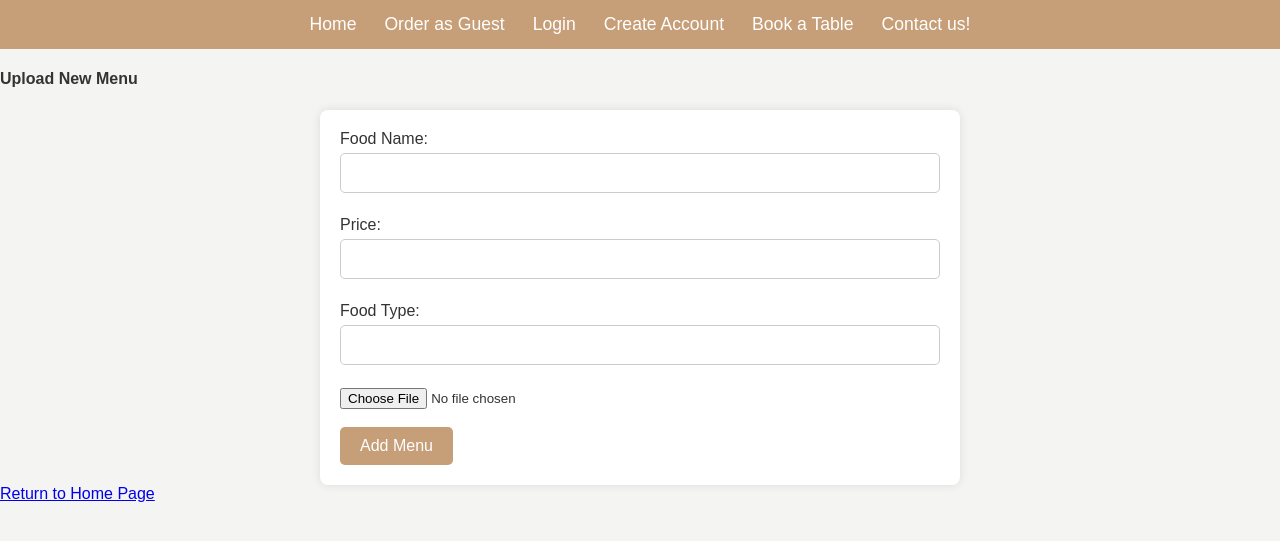
After one commit to AAquaas/Bean-and-Brew-breif, a Flask app: page /addfood in a window 1280 px wide. The commit adds this page. Shown: the top 541 px of the page. Run offline with Flask 3, Linux system fonts and the light colour scheme.

Commit message:
Add files via upload

```diff
--- a/main.py
+++ b/main.py
@@ -1,3 +1,4 @@
+
 ##################################################
 ############### PYTHON PACKAGES ##################
 ##################################################
@@ -53,8 +54,8 @@ admin = Admin()
 app = Flask(__name__, static_folder='static')
 
 # configuring the app, bcrypt and admin
-app.config['SQLALCHEMY_DATABASE_URI'] = 'sqlite:///C:\\Users\\753503\\DB.Browser.for.SQLite-v3.13.1-win64\\coffee_orders.db' #college pc
-# app.config['SQLALCHEMY_DATABASE_URI'] = 'sqlite:///C:\\Users\\ryanp\\OneDrive\\Desktop\\DB.Browser.for.SQLite-v3.13.1-win64\\coffee_orders.db' #home pc
+# app.config['SQLALCHEMY_DATABASE_URI'] = 'sqlite:///C:\\Users\\753503\\DB.Browser.for.SQLite-v3.13.1-win64\\coffee_orders.db' #college pc
+app.config['SQLALCHEMY_DATABASE_URI'] = 'sqlite:///C:\\Users\\ryanp\\OneDrive\\Desktop\\DB.Browser.for.SQLite-v3.13.1-win64\\coffee_orders.db' #home pc
 app.config['SQLALCHEMY_TRACK_MODIFICATIONS'] = False
 app.config['FLASK_ADMIN_SWATCH'] = 'cerulean'
 login_manager = LoginManager(app)
@@ -108,7 +109,7 @@ class Menu(db.Model):
     menu_type = db.Column(db.String(30), nullable=False)
     file_image = db.Column(db.String(30), nullable=False)
 
-    cartitems = relationship("CartItem", back_populates="beverage")
+    cartitems = relationship("CartItem", back_populates="menu")
 
     def __repr__(self):
         return f'<food {self.food_name}'
@@ -119,7 +120,10 @@ class CartItem(db.Model):
     cart_name = db.Column(db.String(20), nullable=False)
     quantity = db.Column(db.Integer, nullable=False)
 
-    menu_id = db.Column(db.Integer, db.ForeignKey('beverage.beverage_id'), nullable=False)
+    food_id = db.Column(db.Integer, db.ForeignKey('food.food_id'), nullable=False)
+    food = relationship("Food", back_populates="cartitems")
+
+    menu_id = db.Column(db.Integer, db.ForeignKey('menu.menu_id'), nullable=False)
     menu = relationship("Menu", back_populates="cartitems")
 
     def __repr__(self):
@@ -240,6 +244,21 @@ class TableView(ModelView):
     form_columns = ["table_id", "rest_id", "table_type", "reserve_fee", "max_occupants", "available"]
     column_list = ["table_id", "rest_id", "table_type", "reserve_fee", "max_occupants", "available"]
 
+class Food(db.Model):
+    __tablename__ = "food"
+    food_id = db.Column(db.Integer, primary_key=True)
+    food_name = db.Column(db.Unicode(64))
+    food_price = db.Column(db.Numeric(10,2), nullable=False)
+    food_type = db.Column(db.String(30), nullable=False)
+    file_image = db.Column(db.String(30), nullable=False)
+    cartitems = relationship("CartItem", back_populates="food")
+
+def __unicode__(self):
+    return f'<Food {self.food_name}>'
+
+@login_manager.user_loader
+def load_food(food_id):
+    return Food.query.get(int(food_id))
 @app.route('/')
 @app.route('/home')
 def home():
@@ -250,43 +269,53 @@ def home():
 def welcome():
     if "username" in login_session:
         username = login_session['username']
-        food = db.session.query(Menu).all()
+        food = db.session.query(Food).all()
         #path=food.file_image
-        return render_template('welcome.html', food=food)
+        return render_template('welcome.html', food=food, subtitle="Order as a guest")
     else:
-        return redirect(url_for('login'), subtitle="Order as a guest")
+        return redirect(url_for('login'))
 
-    @app.route('/addfood', methods=['GET', 'POST'])
-    def addfood():
-        if request.method == 'POST':
-            food_name = request.form['food_name']
-            food_price = float(request.form['food_price'])
-            food_type = request.form['food_type']
-            if 'file1' not in request.files:
-                return 'there is no file1 in form!'
-            file1 = request.files['file1']
-            path = os.path.join(app.config['UPLOAD_FOLDER'], file1.filename)
-            file1.save(path)
-            # comment the following 2 lines
-            # return path
-            # return 'ok'
-            new_food = Menu(food_name=food_name, food_price=food_price, food_type=food_type, file_image=path)
-            db.session.add(new_food)
-            db.session.commit()
-            return redirect(url_for('welcome'))
-        return render_template('createfood.html')
+@app.route('/addfood', methods=['GET', 'POST'])
+def addfood():
+    if request.method == 'POST':
+        food_name = request.form['food_name']
+        food_price = float(request.form['food_price'])
+        food_type = request.form['food_type']
+        if 'file1' not in request.files:
+            return 'there is no file1 in form!'
+        file1 = request.files['file1']
+        # filename = secure_filename(file1.filename)
+        path = os.path.join(app.config['UPLOAD_FOLDER'], file1.filename)
+        file1.save(path)
+        # comment the following 2 lines
+        # return path
+        # return 'ok'
+        new_food = Food(food_name=food_name, food_price=food_price, food_type=food_type, file_image=path)
+        db.session.add(new_food)
+        db.session.commit()
+        return redirect(url_for('welcome'))
+    return render_template('createfood.html')
 
-    # @app.route('/delete_food/<int:food_id>', methods=['POST'])
-    # def delete_food(food_id):
-    #     # First, delete all related cart items
-    #     CartItem.query.filter_by(food_id=food_id).delete()
-    #
-    #     # Query the food item by ID
-    #     food_item = Food.query.get_or_404(food_id)
-    #
-    #     # Remove the food item from the database
-    #     db.session.delete(food_item)
-    #     db.session.commit()
+@app.route('/delete_food/<int:food_id>', methods=['POST'])
+def delete_food(food_id):
+    # First, delete all related cart items
+    CartItem.query.filter_by(food_id=food_id).delete()
+
+    # Query the food item by ID
+    food_item = Food.query.get_or_404(food_id)
+
+    # Remove the food item from the database
+    db.session.delete(food_item)
+    db.session.commit()
+
+@app.route('/menu', methods=['GET', 'POST'])
+def menu():
+    food = db.session.query(Food).all()
+    selected_menu = request.args.get('type')
+    food = Food.query.filter(Food.food_name == selected_menu).first()
+    price = food.food_price
+    fid = food.food_id
+    return render_template("menu.html", title='Menu Details', food_name=selected_menu, food_price=price, food_id=fid)
 
 
 @app.route('/login', methods=['GET', 'POST'])
--- a/static/style.css
+++ b/static/style.css
@@ -109,7 +109,7 @@
             font-size: 14px;
             margin-top: 5px;
         }
-      button[type="submit"] {
+      button {
                 background-color: #c69e78;
                 color: #fff;
                 border: none;
@@ -118,6 +118,6 @@
                 cursor: pointer;
                 font-size: 16px;
             }
-            button[type="submit"]:hover {
+            button:hover {
                 background-color: #b88656;
             }
--- /dev/null
+++ b/templates/createfood.html
@@ -0,0 +1,20 @@
+{% extends "base.html" %}
+
+{% block content %}
+    <h4>Upload New Menu</h4>
+    <form method="post" enctype="multipart/form-data">
+        <label for="food_name">Food Name:</label>
+        <input type="text" name="food_name" required /> <br><br>
+
+        <label for="food_price">Price:</label>
+        <input type="text" name="food_price" required /> <br><br>
+
+        <label for="food_type">Food Type:</label>
+        <input type="text" name="food_type" required /> <br><br>
+
+        <input type="file" name="file1"> <br><br>
+
+        <button type="submit">Add Menu</button><br>
+    </form>
+    <a href="{{ url_for('welcome') }}">Return to Home Page</a>
+{% endblock %}
--- a/templates/welcome.html
+++ b/templates/welcome.html
@@ -20,6 +20,7 @@
                 </td>
             </tr>
             {% endif %}
+        {% endfor %}
 
         <tr>
             <th>Cakes</th>
```
Also changed, not shown: templates/menu.html (added, +76 -0 lines), static/easy_chocolate_cake_31070_16x9.jpg (added), static/k_Photo_Recipes_2023-12-milk-tea_milk-tea-587.jpg (added).
